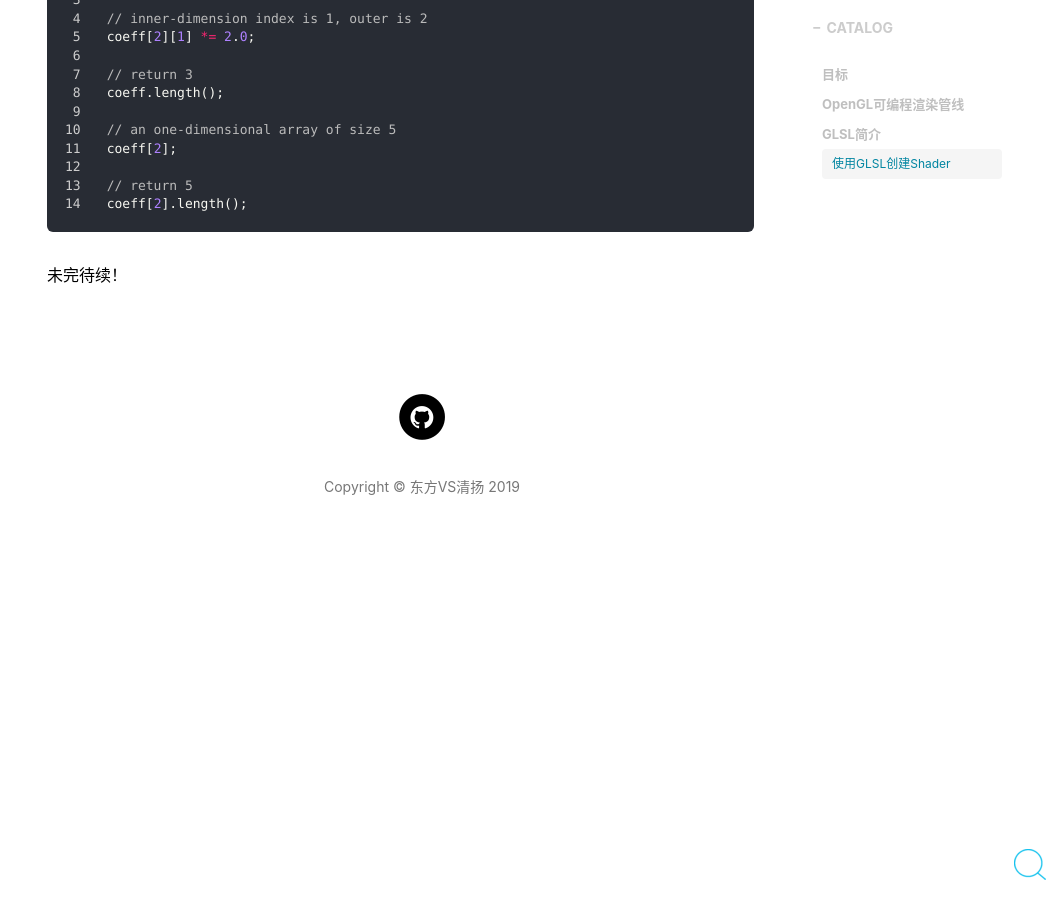
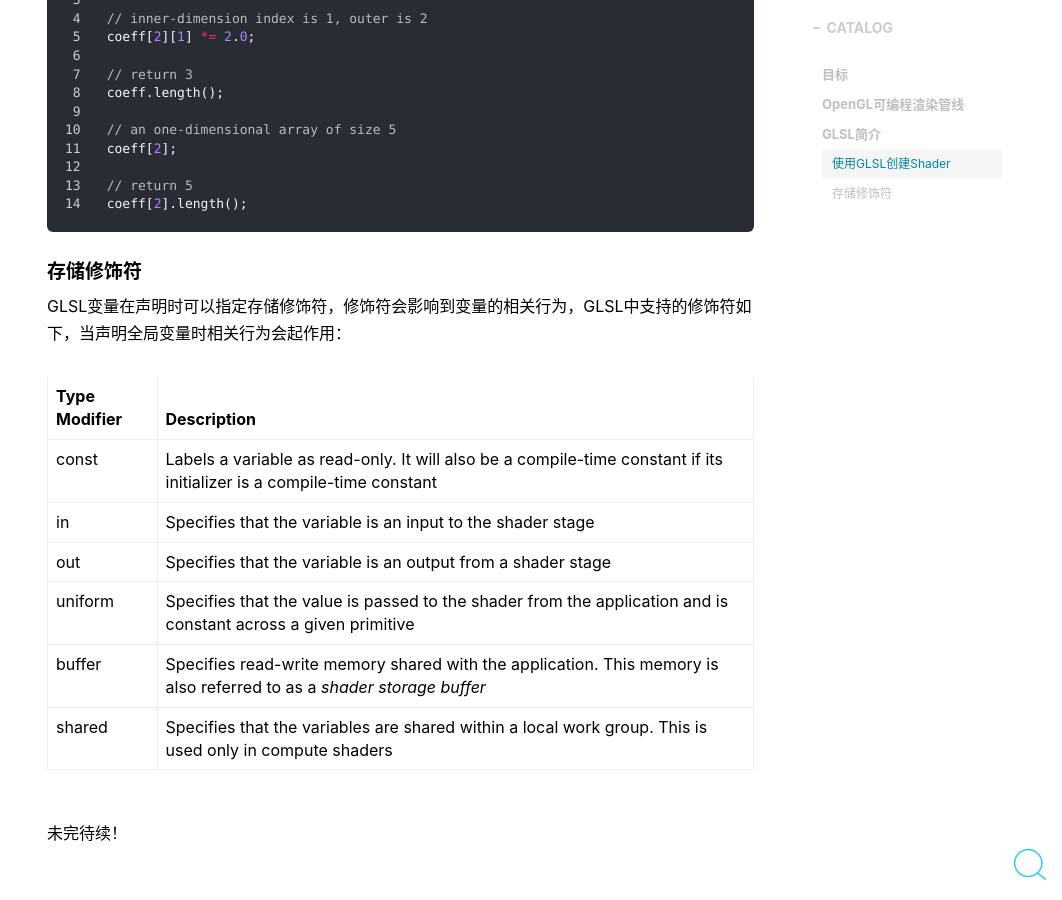
Before and after one commit to DFVSQY/DFVSQY.github.io, a Jekyll site: the page built from _posts/2019-4-25-glsl_basic.md, in a window 1280 px wide and 900 px high, scrolled down 9165 px. Shown: the whole window, without its empty margins (218-1280 px from the left). Built offline with Jekyll 4.4.1, drawn with Linux system fonts in a browser that asks for light colours; nearby versions of some CDN libraries; formulas are drawn with MathJax 3; comment, search, counter and statistics services are not loaded; before the commit the page ends 9756 px from its top, so only the background shows below that.

Commit message:
update post "basic_glsl"

```diff
--- a/_posts/2019-4-25-glsl_basic.md
+++ b/_posts/2019-4-25-glsl_basic.md
@@ -319,10 +319,26 @@ coeff[2];
 coeff[2].length();
 ~~~
 
+##### 存储修饰符
+GLSL变量在声明时可以指定存储修饰符，修饰符会影响到变量的相关行为，GLSL中支持的修饰符如下，当声明全局变量时相关行为会起作用：
+
+Type Modifier | Description
+--------------|----------
+ const        | Labels a variable as read-only. It will also be a compile-time constant if its initializer is a compile-time constant
+ in           | Specifies that the variable is an input to the shader stage
+ out          | Specifies that the variable is an output from a shader stage
+ uniform      | Specifies that the value is passed to the shader from the application and is constant across a given primitive
+ buffer       | Specifies read-write memory shared with the application. This memory is also referred to as a _shader storage buffer_
+ shared       | Specifies that the variables are shared within a local work group. This is used only in compute shaders
+
+
+
+
+
+
 未完待续！
 
 <!--
-##### Storage Qualifiers
 ##### 语句
 ##### Computational Invariance
 ##### Shader Preprocessor
```
